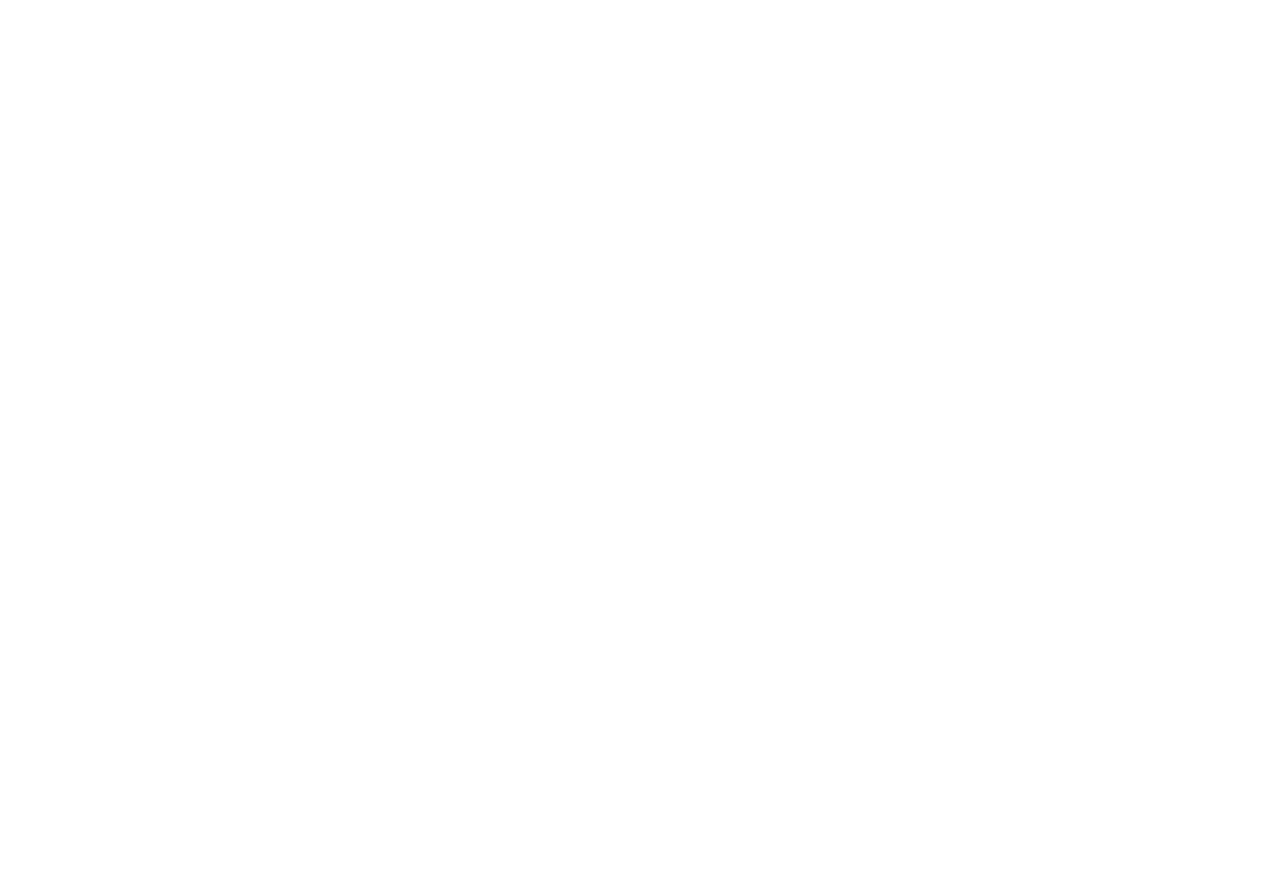
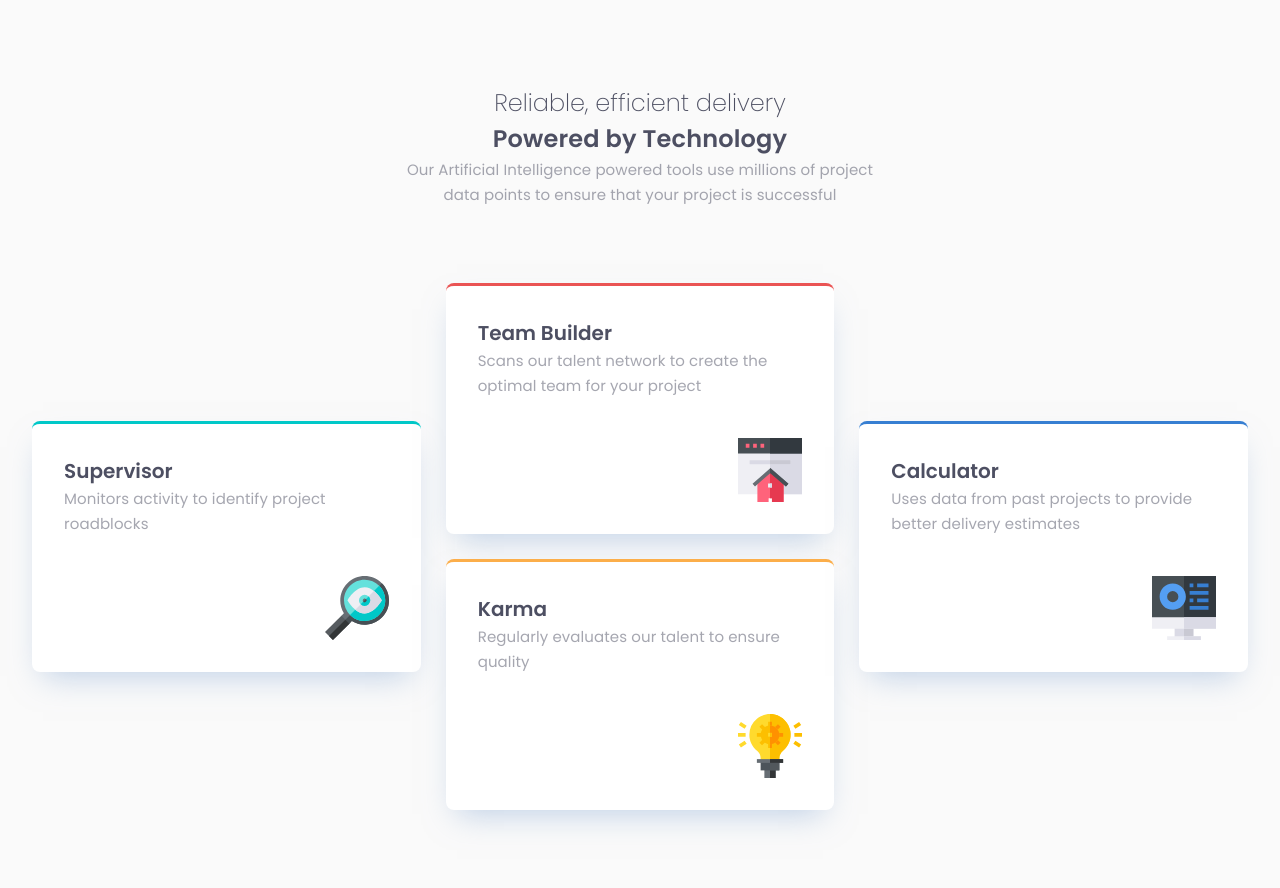
Before and after one commit to ioncroitoru87/four-card-feature-section, a plain HTML site: page index.html in a window 1280 px wide. Before the commit the page ends 800 px from the top, so only its background shows below. Drawn offline with Linux system fonts and the light colour scheme.

Commit message:
adding styles

```diff
--- a/index.html
+++ b/index.html
@@ -5,7 +5,56 @@
     <meta http-equiv="X-UA-Compatible" content="IE=edge" />
     <meta name="viewport" content="width=device-width, initial-scale=1.0" />
     <title>Four Card Feature Section</title>
+    <link
+      href="https://fonts.googleapis.com/css2?family=Poppins:wght@200;400;600&display=swap"
+      rel="stylesheet"
+    />
     <link rel="stylesheet" href="style.css" />
   </head>
-  <body></body>
+  <body>
+    <header class="header container">
+      <div class="header__text">
+        <h2>Reliable, efficient delivery</h2>
+        <h1>Powered by Technology</h1>
+        <p>
+          Our Artificial Intelligence powered tools use millions of project data
+          points to ensure that your project is successful
+        </p>
+      </div>
+    </header>
+    <section class="cards container">
+      <div class="card-1__body center">
+        <div class="card item-1">
+          <h3>Supervisor</h3>
+          <p>Monitors activity to identify project roadblocks</p>
+          <img src="images/icon-supervisor.svg" alt="" />
+        </div>
+      </div>
+      <div class="card-2__body center">
+        <div class="card item-2">
+          <h3>Team Builder</h3>
+          <p>
+            Scans our talent network to create the optimal team for your project
+          </p>
+          <img src="images/icon-team-builder.svg" alt="" />
+        </div>
+      </div>
+      <div class="card-3__body center">
+        <div class="card item-3">
+          <h3>Karma</h3>
+          <p>Regularly evaluates our talent to ensure quality</p>
+          <img src="images/icon-karma.svg" alt="" />
+        </div>
+      </div>
+      <div class="card-4__body center">
+        <div class="card item-4">
+          <h3>Calculator</h3>
+          <p>
+            Uses data from past projects to provide better delivery estimates
+          </p>
+          <img src="images/icon-calculator.svg" alt="" />
+        </div>
+      </div>
+    </section>
+  </body>
 </html>
--- a/style.css
+++ b/style.css
@@ -0,0 +1,122 @@
+* {
+  margin: 0;
+  padding: 0;
+  box-sizing: border-box;
+}
+
+body {
+  background: #fafafa;
+  font-family: "Poppins", sans-serif;
+}
+
+.center {
+  display: flex;
+  align-items: center;
+}
+
+h1 {
+  font-weight: 600;
+  font-size: 24px;
+  line-height: 36px;
+  letter-spacing: 0.17px;
+  color: #4d4f62;
+}
+
+h2 {
+  font-weight: 275;
+  font-size: 24px;
+  letter-spacing: 0.166667;
+  line-height: 36px;
+  color: #4d4f62;
+}
+
+h3 {
+  font-weight: 600;
+  font-size: 20px;
+  line-height: 30px;
+  color: #4d4f62;
+}
+
+p {
+  font-weight: 400;
+  font-size: 15px;
+  line-height: 25px;
+  letter-spacing: 0.1px;
+  color: #4d4f62;
+  mix-blend-mode: normal;
+  opacity: 0.5;
+}
+
+.header {
+  padding-top: 85px;
+  padding-bottom: 76px;
+}
+
+.header__text {
+  text-align: center;
+  max-width: 500px;
+  margin: 0 auto;
+}
+
+.container {
+  width: 95%;
+  max-width: 1440px;
+  margin: 0 auto;
+}
+img {
+  display: block;
+  margin-left: auto;
+  margin-top: 40px;
+}
+
+.cards {
+  padding-bottom: 78px;
+  display: grid;
+  gap: 25px;
+}
+
+.card {
+  box-shadow: 0px 15px 30px -11px rgba(131, 166, 210, 0.5);
+  border-radius: 8px;
+  background: #fff;
+  padding: 27px;
+  width: 100%;
+}
+.item-1 {
+  border-top: 3.5px solid #00c8c8;
+}
+.item-2 {
+  border-top: 3.5px solid #ea5454;
+}
+.item-3 {
+  border-top: 3.5px solid #fcae4a;
+}
+.item-4 {
+  border-top: 3.5px solid #377fd2;
+}
+
+@media (min-width: 620px) {
+  .cards {
+    gap: 30;
+    grid-template-columns: repeat(3, 1fr);
+  }
+  .card {
+    padding: 32px;
+  }
+  .card-1__body {
+    grid-column: 1 / 2;
+    grid-row: 1 / 3;
+  }
+  .card-2__body {
+    grid-column: 2 / 3;
+    grid-row: 1 / 2;
+  }
+  .card-3__body {
+    grid-column: 2 / 3;
+    grid-row: 2 / 3;
+  }
+  .card-4__body {
+    grid-column: 3 / 4;
+    grid-row: 1 / 3;
+  }
+}
```
